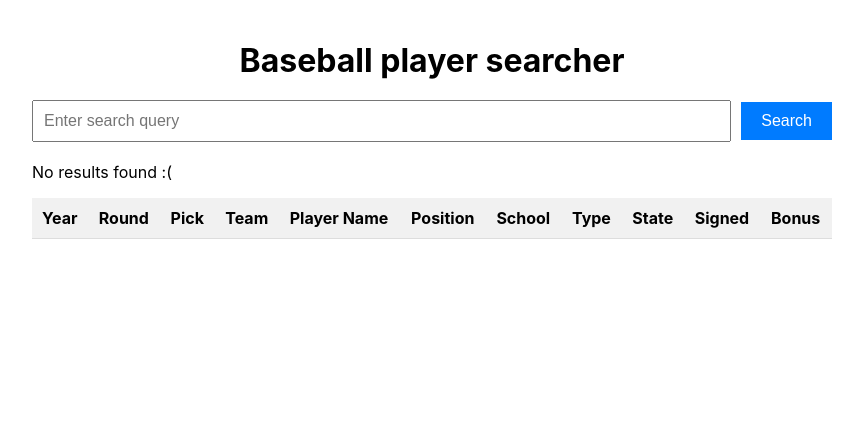
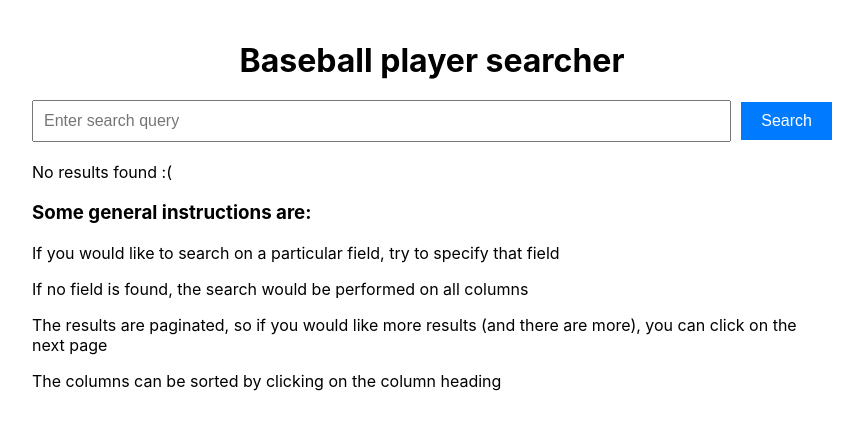
Before and after one commit to avichaljadeja02/bqs-ui, a React (Create React App) app: page / in a window 1280 px wide. Shown: the top 430 px of the page, without its empty margins (208-1071 px from the left). Built offline with nearby package versions, Linux system fonts and the light colour scheme.

Commit message:
doneyarn start

```diff
--- a/src/App.js
+++ b/src/App.js
@@ -10,6 +10,11 @@ const PlayerTable = () => {
   const [sortBy, setSortBy] = useState(null);
   const [sortOrder, setSortOrder] = useState('asc');
   const [total, setTotal] = useState(1);
+  const [accordionOpen, setAccordionOpen] = useState(true); // Initially open
+
+  const toggleAccordion = () => {
+    setAccordionOpen(!accordionOpen);
+  };
 
   const handleSearchChange = (e) => {
     setSearchQuery(e.target.value);
@@ -70,7 +75,7 @@ const PlayerTable = () => {
 
   return (
     <div className="container">
-      <h1>Baseball player searcher</h1>
+    <h1>Baseball player searcher</h1>
       <form onSubmit={handleSearchSubmit}>
         <input
           type="text"
@@ -84,7 +89,16 @@ const PlayerTable = () => {
         <div>Loading...</div>
       ) : (
         <>
-          <p>{players.length === 0 ? `No results found :(` : ''}</p>
+          <p>{players && players.length === 0 ? `No results found :(` : ''}</p>
+          {players && players.length === 0 ? (
+                <div>
+                  <h3>Some general instructions are:</h3>
+                  <p>If you would like to search on a particular field, try to specify that field</p>
+                  <p>If no field is found, the search would be performed on all columns</p>
+                  <p>The results are paginated, so if you would like more results (and there are more), you can click on the next page</p>
+                  <p>The columns can be sorted by clicking on the column heading</p>
+                </div>
+          ): (
           <table>
             <thead>
               <tr>
@@ -96,7 +110,7 @@ const PlayerTable = () => {
               </tr>
             </thead>
             <tbody>
-              {players
+              {players && players
                 .slice()
                 .sort((a, b) => {
                   if (sortBy) {
@@ -124,8 +138,9 @@ const PlayerTable = () => {
                 ))}
             </tbody>
           </table>
+          )}
           <div className="pagination-buttons">
-            {players.length >= playersPerPage && (
+            {players && players.length >= playersPerPage && (
               <button className="pagination-button next-button" onClick={(e) => handleSearchSubmit(e, currentPage + 1)}>
                 Next Page
                 <img src="https://cdn-icons-png.flaticon.com/512/44/44567.png" width={20} height={20} alt="Previous Page" />
@@ -133,13 +148,13 @@ const PlayerTable = () => {
             )}
             {currentPage !== 1 && (
               <button className="pagination-button previous-button" onClick={(e) => handleSearchSubmit(e, currentPage - 1)}>
-             <img src="https://cdn-icons-png.flaticon.com/512/44/44897.png" width={20} height={20} alt="Next Page" />
+                <img src="https://cdn-icons-png.flaticon.com/512/44/44897.png" width={20} height={20} alt="Next Page" />
                 Previous Page
               </button>
             )}
 
           </div>
-          {players.length > 0 && (
+          {players && players.length > 0 && (
             <div className="page-info">
               {currentPage}/{total}
             </div>
```
